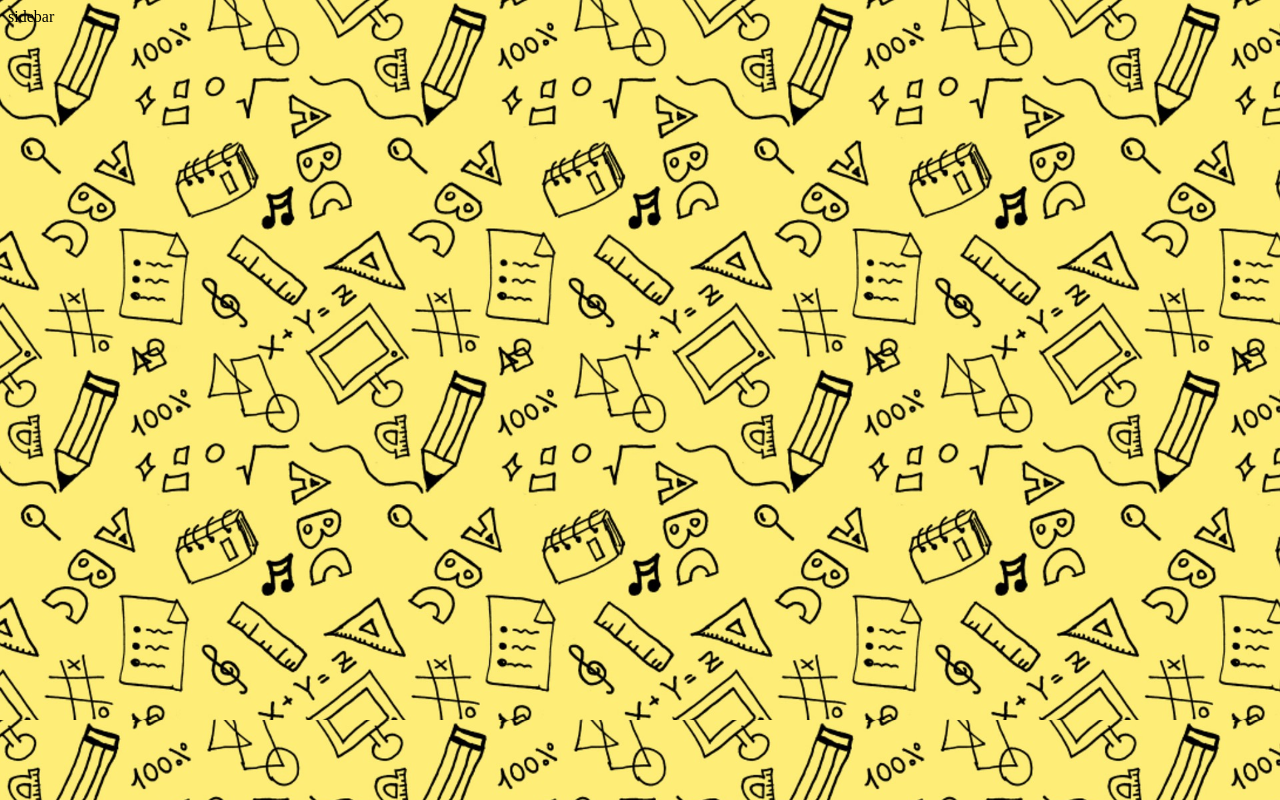
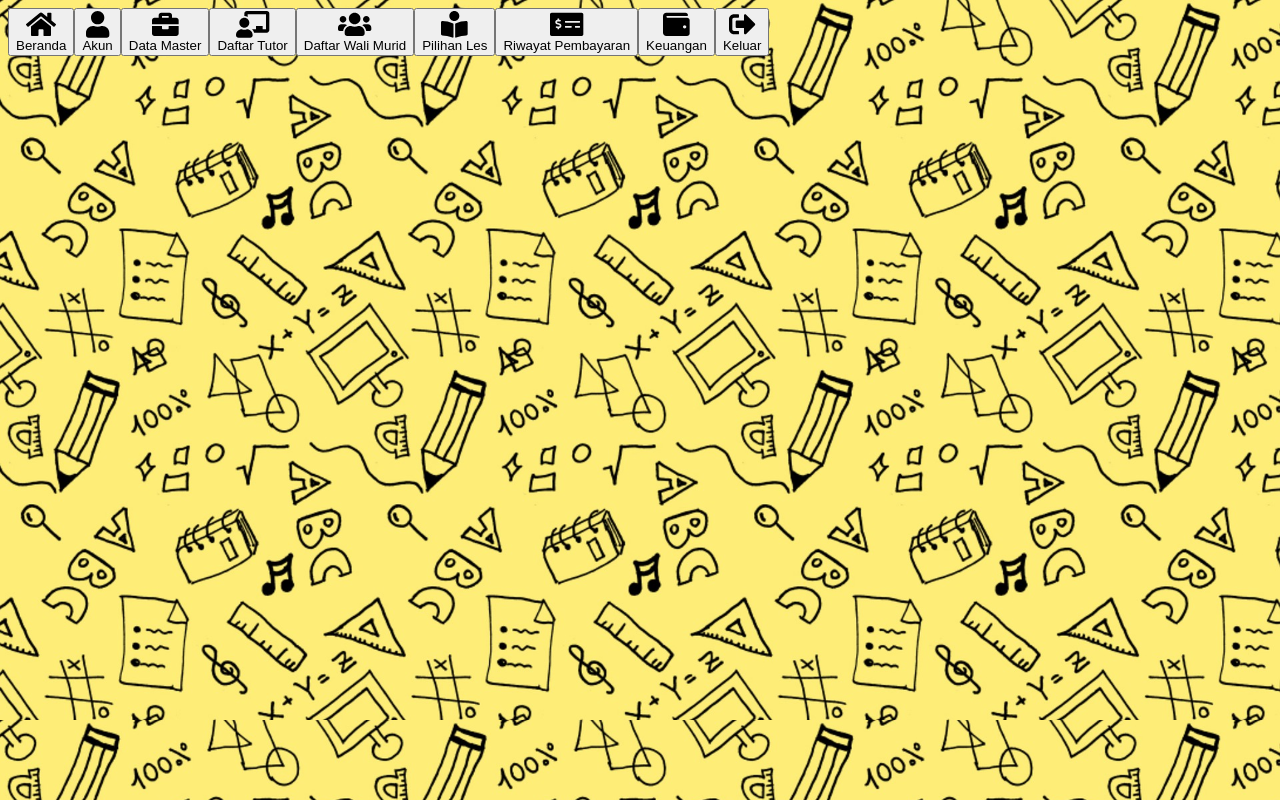
Before and after one commit to andirayka/lesinaja, a React (Vite) app: page / in a window 1280 px wide. Built offline with nearby package versions, Linux system fonts and the light colour scheme.

Commit message:
fix sidebar tidak fixed

```diff
--- a/src/components/layouts/MainLayout.tsx
+++ b/src/components/layouts/MainLayout.tsx
@@ -4,10 +4,13 @@ import { Sidebar } from "@components";
 // Pembungkus semua content di dalam halaman yang bisa login
 export const MainLayout: FC = ({ children }) => {
   return (
-    <div className="flex">
-      <Sidebar />
-      {/* Content full width dikurangi sidebar */}
-      <div className="flex-grow bg-green-500">{children}</div>
+    <div className="flex p-6">
+      <div className="w-72">
+        <Sidebar />
+      </div>
+
+      {/* Content halaman dengan flex-grow:1 */}
+      <div className="flex-grow bg-green-500 ml-16">{children}</div>
     </div>
   );
 };
--- a/src/components/moleculs/SidebarItem.tsx
+++ b/src/components/moleculs/SidebarItem.tsx
@@ -1,27 +1,28 @@
-import React, { FC } from "react";
+import {
+  FontAwesomeIcon,
+  FontAwesomeIconProps,
+} from "@fortawesome/react-fontawesome";
+import React, { FC, MouseEventHandler } from "react";
 
 type Props = {
   text: string;
+  icon: any;
   isActive: boolean;
-  additionalClassName?: string;
+  onClick: MouseEventHandler<HTMLButtonElement>;
 };
 
 // Item tiap sidebar
-export const SidebarItem: FC<Props> = ({
-  additionalClassName,
-  text,
-  icon,
-  isActive,
-  onClick,
-}) => {
+export const SidebarItem: FC<Props> = ({ text, icon, isActive, onClick }) => {
   return (
     <button
       onClick={onClick}
-      className={`hover:bg-yellow-400 py-2 w-full text-left pl-6 ${additionalClassName} ${
+      className={`hover:bg-yellow-400 py-2 w-full text-left pl-6 flex flex-row items-center ${
         isActive && "bg-yellow-400"
       }`}
     >
-      {icon}
+      <div className="w-12 mr-2">
+        <FontAwesomeIcon icon={icon} size="2x" />
+      </div>
       {text}
     </button>
   );
--- a/src/components/organisms/Sidebar.tsx
+++ b/src/components/organisms/Sidebar.tsx
@@ -11,6 +11,8 @@ import {
   faBookReader,
 } from "@fortawesome/free-solid-svg-icons";
 import { SidebarItem } from "@components";
+import { FontAwesomeIcon } from "@fortawesome/react-fontawesome";
+import { useHistory, useLocation } from "react-router-dom";
 
 // List path dan property dari sidebar item
 const sidebarList = [
@@ -70,6 +72,39 @@ const sidebarList = [
   },
 ];
 
+// Sidebar di sebelah kiri MainLayout
 export const Sidebar = () => {
-  return <div>sidebar</div>;
+  const { pathname } = useLocation(); // Path halaman yang sedang dibuka
+  const history = useHistory(); // Untuk pindah halaman
+
+  return (
+    <div className="fixed w-72 bg-white rounded-md overflow-hidden">
+      {sidebarList.map((item, index) => {
+        return (
+          <SidebarItem
+            key={index}
+            onClick={() => {
+              history.push(item.path);
+            }}
+            // onClick={async () => {
+            //   if (item.text == "Keluar") {
+            //     await handleLogout();
+            //     const user = firebase.auth().currentUser;
+            //     if (user === null) {
+            //       setIsLoggedIn(false);
+            //     } else {
+            //       setIsLoggedIn(true);
+            //     }
+            //   } else {
+            //     history.push(item.path);
+            //   }
+            // }}
+            isActive={item.activePaths.includes(pathname)}
+            icon={item.icon}
+            text={item.text}
+          />
+        );
+      })}
+    </div>
+  );
 };
--- a/src/pages/ListPayment.tsx
+++ b/src/pages/ListPayment.tsx
@@ -1,5 +1,5 @@
 import React, { FC } from "react";
 
 export const ListPayment: FC = () => {
-  return <div>ListPayment</div>;
+  return <div className="bg-red-400">ListPayment</div>;
 };
```
